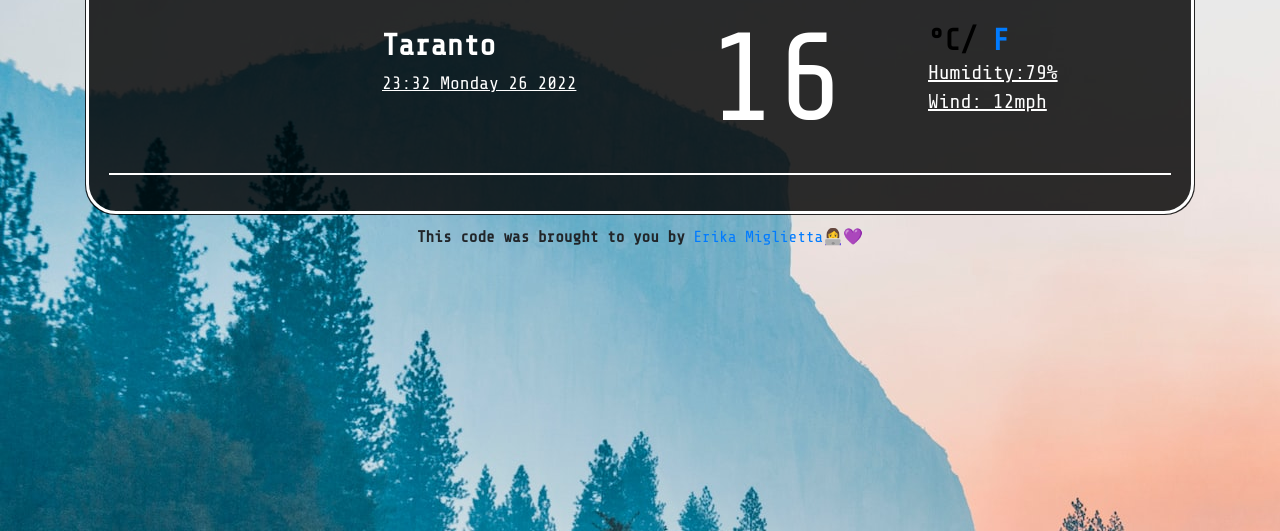
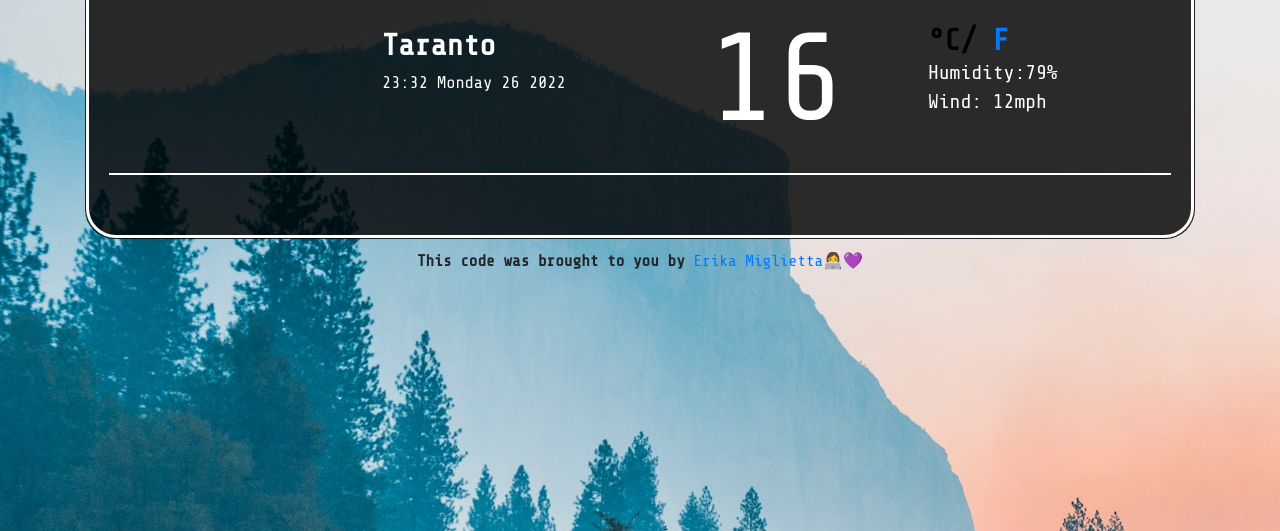
Before and after one commit to erina92/Empty-folder-project-challenge, a plain HTML site: page index.html in a window 1280 px wide. Shown: the part 269-800 px from the top of the page. Drawn offline with nearby package versions, Linux system fonts and the light colour scheme.

Commit message:
fix some style to the upper part of the card

```diff
--- a/styles.css
+++ b/styles.css
@@ -72,9 +72,8 @@ textarea {
 
 #date-time {
   font-weight: lighter;
-  font-size: 18px;
+  font-size: 17px;
   margin-top: 10px;
-  text-decoration: underline;
 }
 
 .description {
@@ -101,7 +100,6 @@ textarea {
 #humidity,
 #wind {
   font-size: 20px;
-  text-decoration: underline;
 }
 .degrees {
   font-weight: bolder;
@@ -115,6 +113,8 @@ textarea {
 
 .weather-forecast {
   text-align: center;
+  margin-top: 40px;
+  margin-bottom: 40px;
 }
 
 .min {
```
